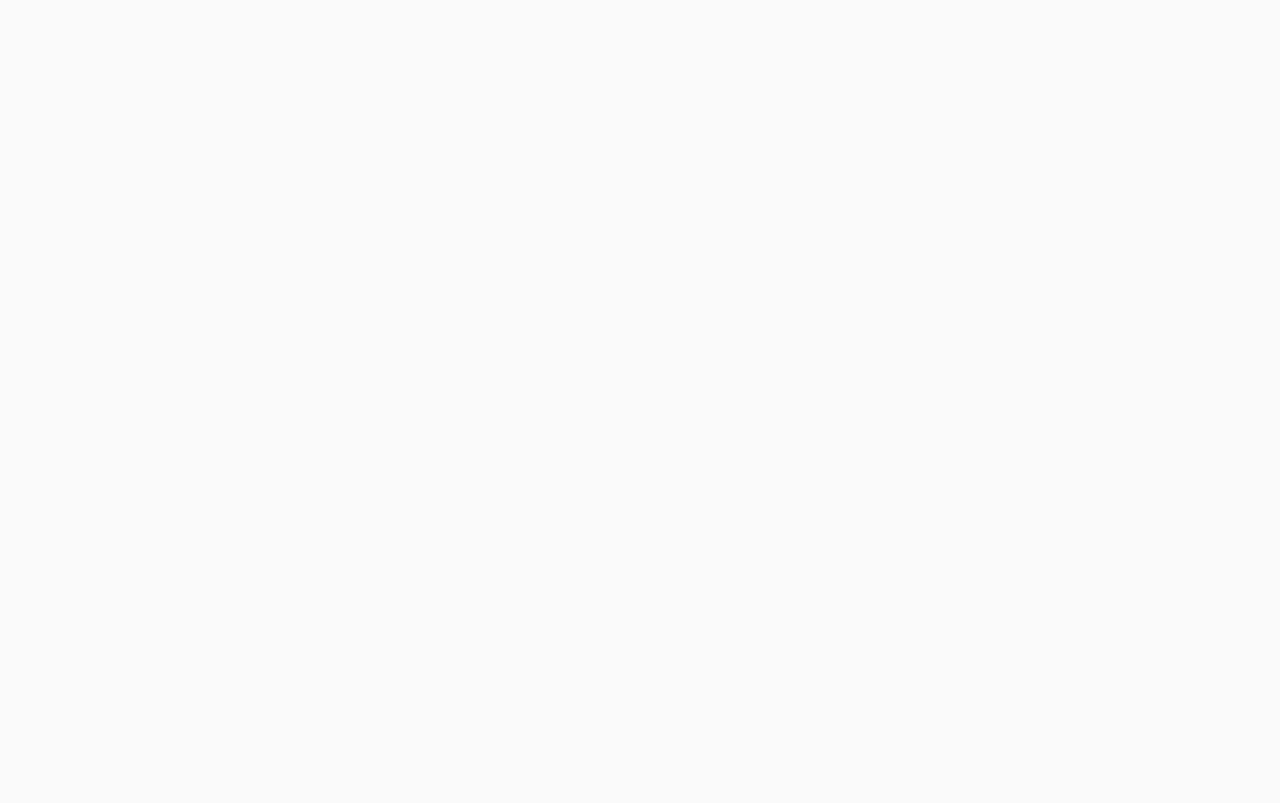
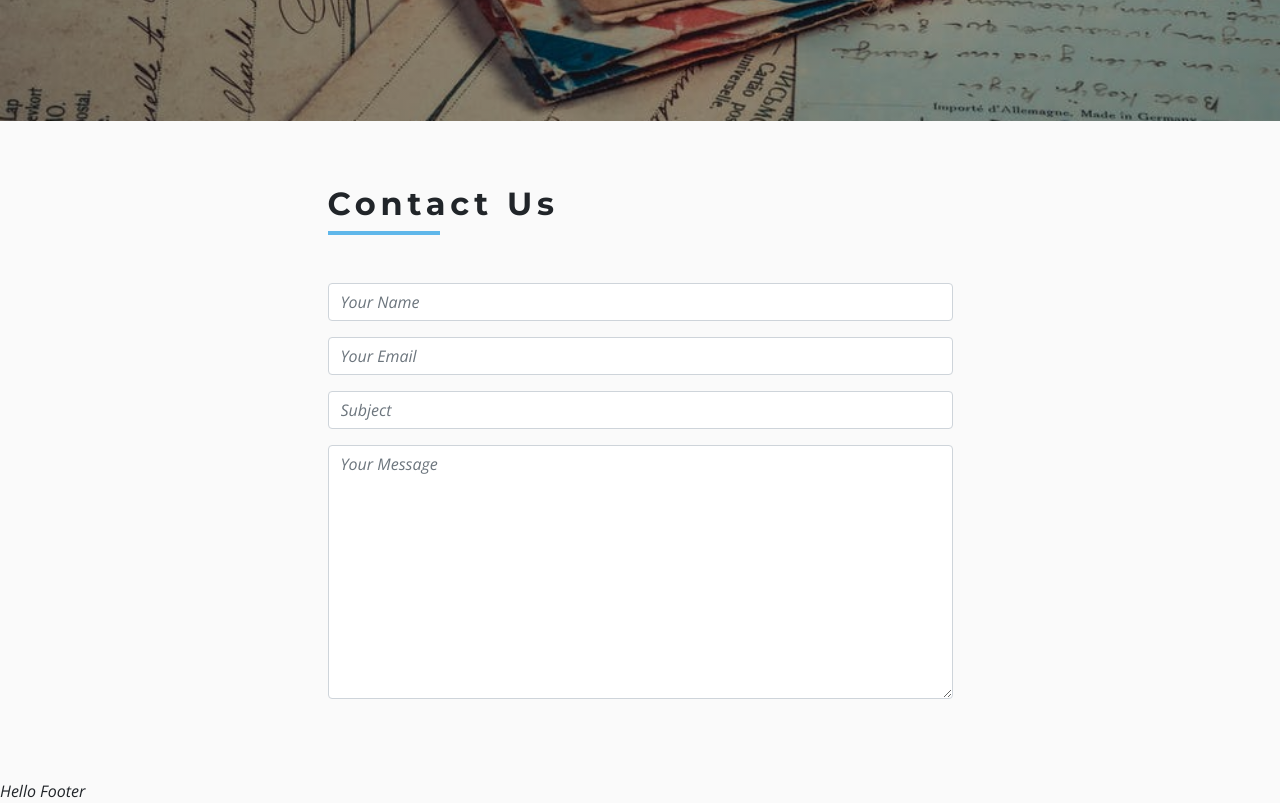
Before and after one commit to voboghure-dev/react-tech-store, a React (Create React App) app: page /contact in a window 1280 px wide. Shown: the part 420-1223 px from the top of the page. Before the commit the page ends 800 px from the top, so only its background shows below. Built offline with nearby package versions, Linux system fonts and the light colour scheme.

Commit message:
Chapter 20
Signed-off-by: Tapan Kumer Das <tapan@devspalace.com>

```diff
--- /dev/null
+++ b/src/components/ContactPage/ContactForm.js
@@ -0,0 +1,50 @@
+import React from "react";
+import Title from "../Title";
+
+const ContactForm = (props) => {
+  return (
+    <section className="py-5">
+      <div className="row">
+        <div className="col-10 mx-auto col-md-6 my-3">
+          <Title title="contact us" />
+          <form className="mt-5">
+            <div className="form-group">
+              <input
+                type="text"
+                name="firstName"
+                className="form-control"
+                placeholder="Your Name"
+              />
+            </div>
+            <div className="form-group">
+              <input
+                type="text"
+                name="email"
+                className="form-control"
+                placeholder="Your Email"
+              />
+            </div>
+            <div className="form-group">
+              <input
+                type="text"
+                name="subject"
+                className="form-control"
+                placeholder="Subject"
+              />
+            </div>
+            <div className="form-group">
+              <textarea
+                name="message"
+                className="form-control"
+                rows="10"
+                placeholder="Your Message"
+              ></textarea>
+            </div>
+          </form>
+        </div>
+      </div>
+    </section>
+  );
+};
+
+export default ContactForm;
--- a/src/pages/ContactPage.js
+++ b/src/pages/ContactPage.js
@@ -1,9 +1,13 @@
 import React from "react";
+import Hero from "../components/Hero";
+import contactImg from "../images/contactBcg.jpeg";
+import ContactForm from "../components/ContactPage/ContactForm";
 
 const ContactPage = (props) => {
   return (
     <>
-      <h1>Hello from Contact Page</h1>
+      <Hero img={contactImg} />
+      <ContactForm />
     </>
   );
 };
```
